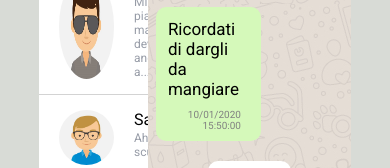
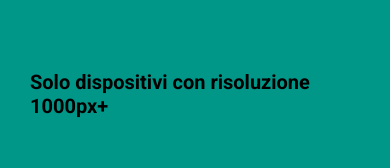
Before and after one commit to Guido-95/vue-boolzapp, a plain HTML site: page index.html in a window 390 px wide. Shown: the part 328-496 px from the top of the page. Drawn offline with nearby package versions, Linux system fonts and the light colour scheme.

Commit message:
aggiunta avviso responsive

```diff
--- a/css/style.css
+++ b/css/style.css
@@ -545,3 +545,20 @@ input {
     padding: 10px;
     background-color: rgba(5, 5, 5, 0.8);
 }
+
+@media screen and (max-width: 1000px) {
+    .wrapper,.sfondo1{
+      display: none;
+    }
+    .avviso{
+      width: 100vw;
+      height: 100vh;
+      display: flex;
+      align-items: center;
+      justify-content: center;
+      font-weight: bold;
+      font-size: 20px;
+      padding: 30px;
+      background-color: #009688;
+    }
+  }
--- a/index.html
+++ b/index.html
@@ -31,7 +31,9 @@ Ricerca utenti: scrivendo qualcosa nell’input a sinistra, vengono visualizzati
     <title> esercitazione app messaggistica </title>
 </head>
 <body>
-
+    <div class="avviso">
+        <p>Solo dispositivi con risoluzione 1000px+</p>
+    </div>
     <!-- sfondo pagina -->
     <div class="sfondo1">
         <div class="sfondo2">
@@ -39,7 +41,6 @@ Ricerca utenti: scrivendo qualcosa nell’input a sinistra, vengono visualizzati
         </div>
     </div>
     <!-- sfondo pagina -->
-
     <!-- contenitore -->
     <div class="wrapper">
 
```
